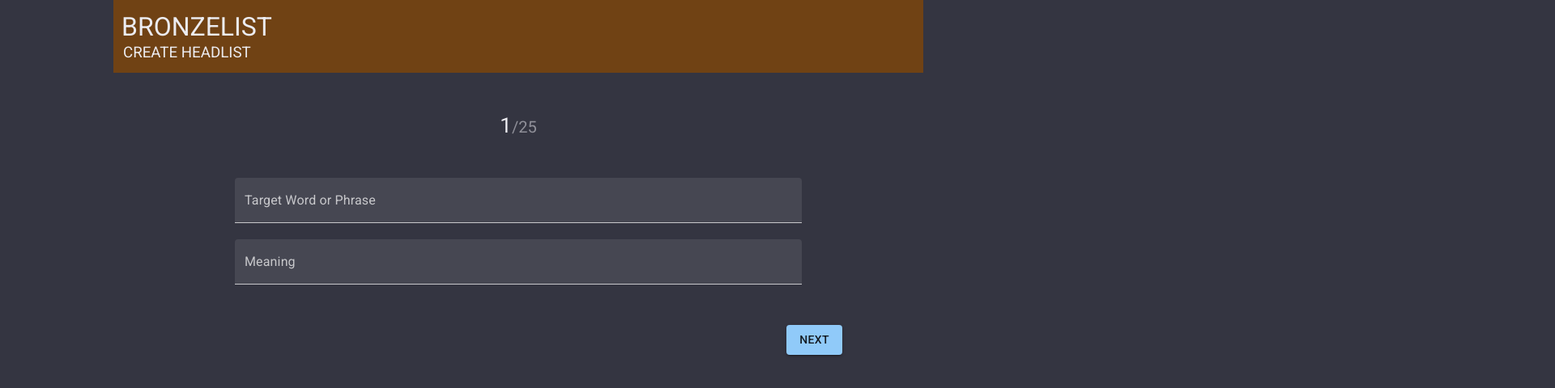
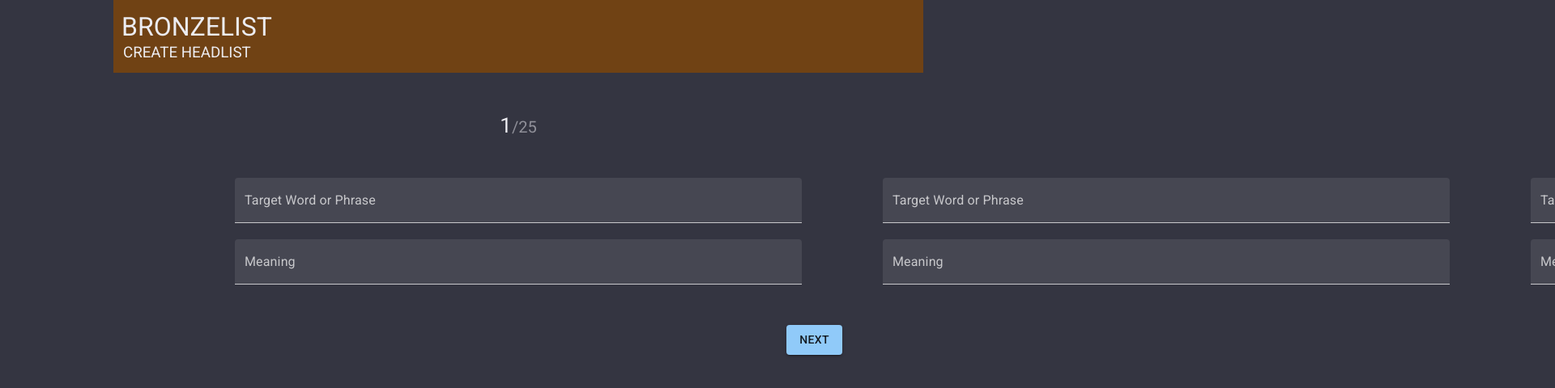
Before and after one commit to HKanwal/goldlist-method, a React (Vite) app: page / in a window 1280 px wide. Shown: the top 480 px of the page at 81% size, 1920 px wide, since content can reach past the window. Built offline with nearby package versions, Linux system fonts and the light colour scheme.

Commit message:
Add animation for page changes

```diff
--- a/src/components/BronzelistScreen/BronzelistScreen.tsx
+++ b/src/components/BronzelistScreen/BronzelistScreen.tsx
@@ -1,5 +1,5 @@
 import { useState } from "react";
-import NewTransPage from "../NewTransPage/NewTransPage";
+import NewTransPage, { NewTransPageProps } from "../NewTransPage/NewTransPage";
 import Styles from "./BronzelistScreen.module.css";
 import { Button } from "@mui/material";
 import constants from "../../constants";
@@ -7,12 +7,8 @@ import constants from "../../constants";
 function BronzelistScreen() {
   const [pageNum, setPageNum] = useState(1);
 
-  const incrementPageNum = () => {
+  const handleNextClick = () => {
     setPageNum((prevState) => prevState + 1);
-  };
-
-  const decrementPageNum = () => {
-    setPageNum((prevState) => prevState - 1);
   };
 
   return (
@@ -22,18 +18,12 @@ function BronzelistScreen() {
         <h3 className={Styles.subtitle}>CREATE HEADLIST</h3>
       </header>
 
-      <NewTransPage pageNumber={pageNum} targetLang="French" />
+      <NewTransPage pageNumber={pageNum} />
 
       <div className={Styles["btns-container"]}>
-        {pageNum > 1 ? (
-          <Button variant="contained" onClick={decrementPageNum}>
-            Prev
-          </Button>
-        ) : (
-          <div></div>
-        )}
+        <div id="Prev btn placeholder"></div>
         {pageNum < constants.headlistLength ? (
-          <Button variant="contained" onClick={incrementPageNum}>
+          <Button variant="contained" onClick={handleNextClick}>
             Next
           </Button>
         ) : (
--- /dev/null
+++ b/src/components/NewTransInputs/NewTransInputs.module.css
@@ -0,0 +1,12 @@
+.animated-container {
+  width: 100%;
+  display: flex;
+  flex-direction: column;
+
+  transition: transform 0.5s ease;
+}
+
+.input-spacer {
+  width: 100%;
+  height: 20px;
+}
--- /dev/null
+++ b/src/components/NewTransInputs/NewTransInputs.tsx
@@ -0,0 +1,47 @@
+import { TextField } from "@mui/material";
+import Styles from "./NewTransInputs.module.css";
+import { useState } from "react";
+
+interface NewTransInputsProps {
+  targetLang: "French" | "Spanish";
+  position: "relative" | "absolute";
+  relativePageIndex: number;
+}
+
+function NewTransInputs(props: NewTransInputsProps) {
+  const [phrase, setPhrase] = useState("");
+  const [meaning, setMeaning] = useState("");
+
+  const positionStyles: React.CSSProperties =
+    props.position === "absolute"
+      ? { position: "absolute", top: "0", left: "0" }
+      : { position: "relative" };
+
+  return (
+    <div
+      className={Styles["animated-container"]}
+      style={{
+        transform: `translateX(${props.relativePageIndex * window.screen.width}px)`,
+        ...positionStyles,
+      }}
+    >
+      <TextField
+        variant="filled"
+        label="Target Word or Phrase"
+        placeholder={`enter in ${props.targetLang}...`}
+        value={phrase}
+        onChange={(e) => setPhrase(e.target.value)}
+      />
+      <div className={Styles["input-spacer"]}></div>
+      <TextField
+        variant="filled"
+        label="Meaning"
+        placeholder="enter in English..."
+        value={meaning}
+        onChange={(e) => setMeaning(e.target.value)}
+      />
+    </div>
+  );
+}
+
+export default NewTransInputs;
--- a/src/components/NewTransPage/NewTransPage.module.css
+++ b/src/components/NewTransPage/NewTransPage.module.css
@@ -8,14 +8,7 @@
 .inputs-container {
   margin-top: 50px;
   width: 100%;
-
-  display: flex;
-  flex-direction: column;
-}
-
-.input-spacer {
-  width: 100%;
-  height: 20px;
+  position: relative;
 }
 
 .page-number-container {
--- a/src/components/NewTransPage/NewTransPage.tsx
+++ b/src/components/NewTransPage/NewTransPage.tsx
@@ -1,16 +1,13 @@
-import { TextField } from "@mui/material";
 import Styles from "./NewTransPage.module.css";
-import { useState } from "react";
 import constants from "../../constants";
+import NewTransInputs from "../NewTransInputs/NewTransInputs";
 
-interface NewTransPageProps {
-  targetLang: "French" | "Spanish";
+export interface NewTransPageProps {
   pageNumber: number;
 }
 
 function NewTransPage(props: NewTransPageProps) {
-  const [phrase, setPhrase] = useState("");
-  const [meaning, setMeaning] = useState("");
+  const pages = [...Array(constants.headlistLength).keys()].map((x) => x + 1);
 
   return (
     <div className={Styles.container}>
@@ -21,21 +18,16 @@ function NewTransPage(props: NewTransPageProps) {
       </div>
 
       <div className={Styles["inputs-container"]}>
-        <TextField
-          variant="filled"
-          label="Target Word or Phrase"
-          placeholder={`enter in ${props.targetLang}...`}
-          value={phrase}
-          onChange={(e) => setPhrase(e.target.value)}
-        />
-        <div className={Styles["input-spacer"]}></div>
-        <TextField
-          variant="filled"
-          label="Meaning"
-          placeholder="enter in English..."
-          value={meaning}
-          onChange={(e) => setMeaning(e.target.value)}
-        />
+        {pages.map((i) => {
+          return (
+            <NewTransInputs
+              key={i}
+              targetLang="French"
+              relativePageIndex={i - props.pageNumber}
+              position={i === 1 ? "relative" : "absolute"}
+            />
+          );
+        })}
       </div>
     </div>
   );
--- a/src/index.css
+++ b/src/index.css
@@ -24,6 +24,7 @@ html {
 body {
   height: 100%;
   margin: 0;
+  overflow: hidden;
 }
 
 #root {
```
